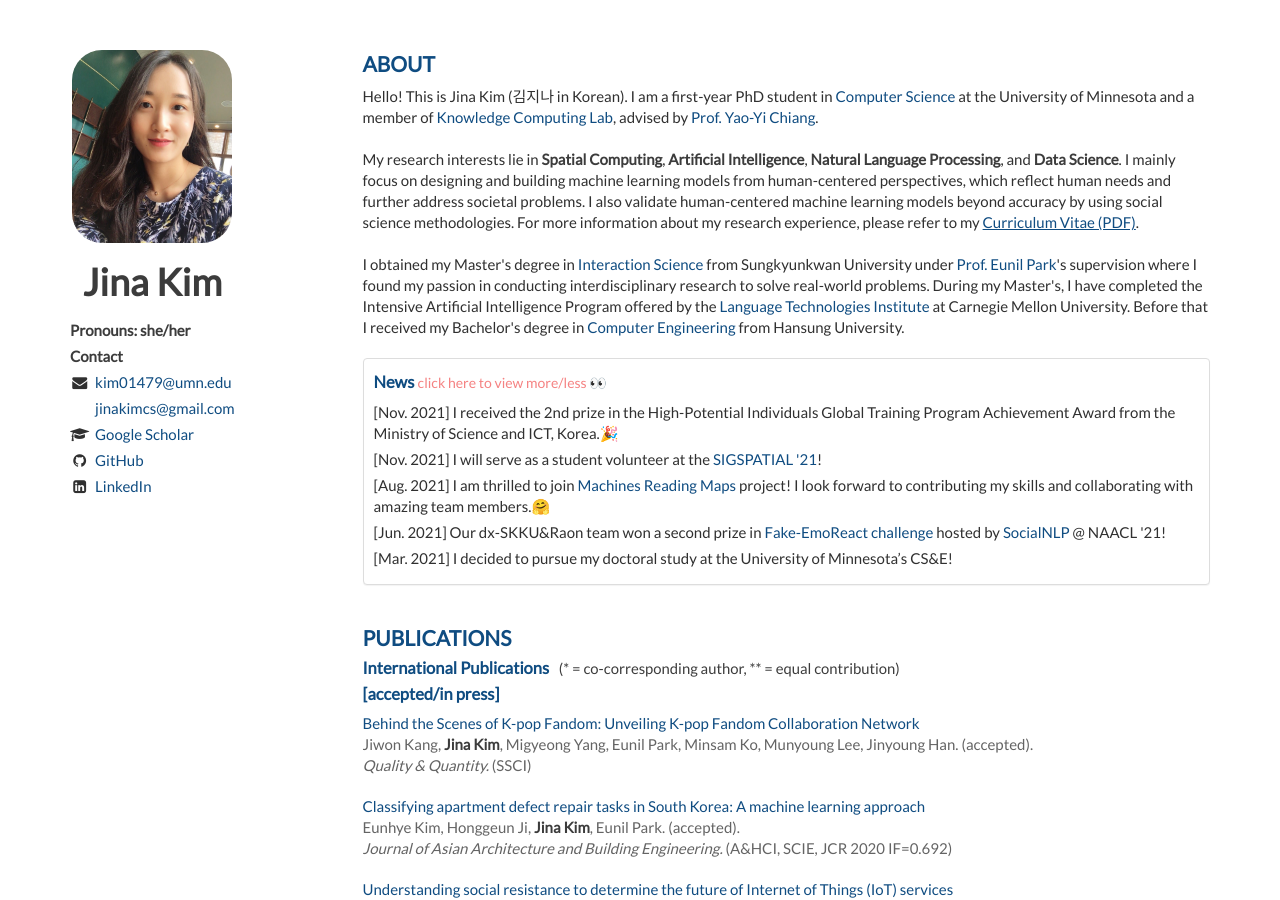
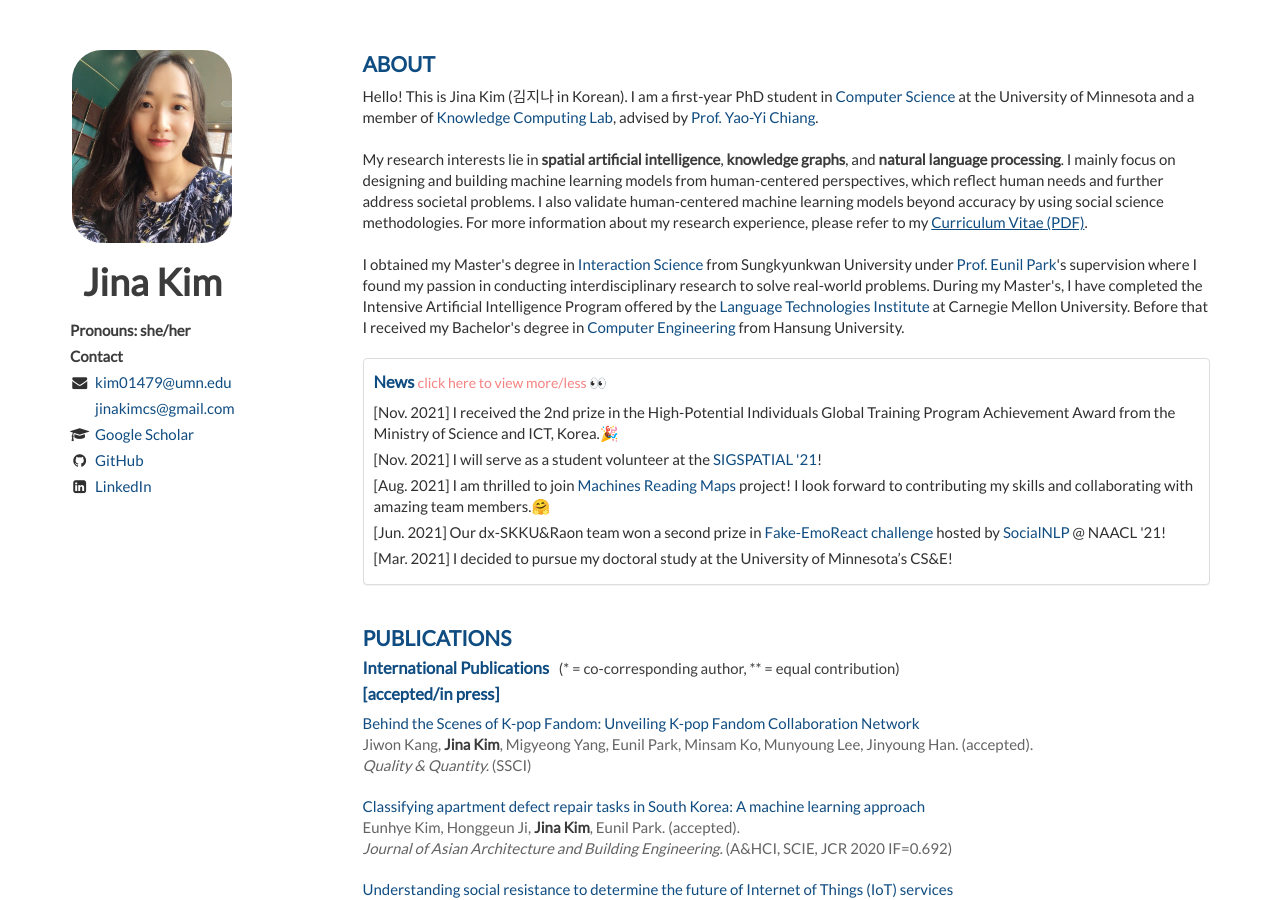
Before and after one commit to Jina-Kim/Jina-Kim.github.io, a Jekyll site: the page built from index.html, in a window 1280 px wide and 900 px high. Built offline with Jekyll 4.4.1, drawn with Linux system fonts in a browser that asks for light colours; nearby versions of some CDN libraries; the list of posts is cut into pages by our own code.

Commit message:
Update about.html

```diff
--- a/_includes/about.html
+++ b/_includes/about.html
@@ -4,7 +4,7 @@
         <p>
           Hello! This is Jina Kim (김지나 in Korean). I am a first-year PhD student in <a href="https://cse.umn.edu/cs">Computer Science</a> at the University of Minnesota and a member of <a href="http://knowledge-computing.github.io">Knowledge Computing Lab</a>, advised by <a href="https://yaoyichi.github.io">Prof. Yao-Yi Chiang</a>.
           <br><br>
-          My research interests lie in <em>Spatial Computing</em>, <em>Artificial Intelligence</em>, <em>Natural Language Processing</em>, and <em>Data Science</em>.
+            My research interests lie in <em>spatial artificial intelligence</em>, <em>knowledge graphs</em>, and <em>natural language processing</em>.
           I mainly focus on designing and building machine learning models from human-centered perspectives, which reflect human needs and further address societal problems. I also validate human-centered machine learning models beyond accuracy by using social science methodologies.
           For more information about my research experience, please refer to my <a href='/Jina_Kim_CV.pdf' style="text-decoration: underline">Curriculum Vitae (PDF)</a>.
           <br><br>
```
